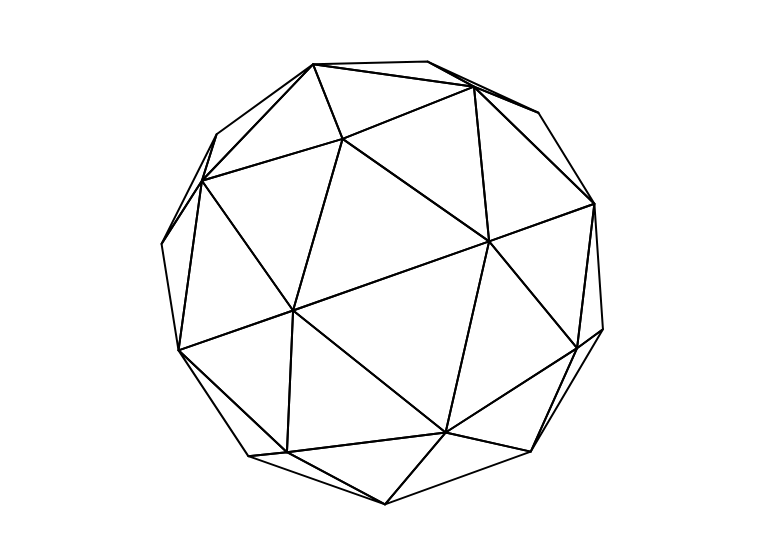
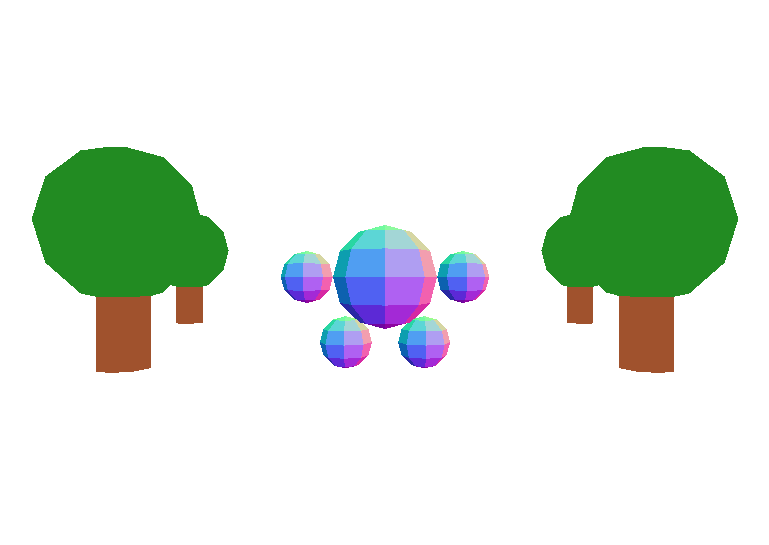
Before and after one commit to madisonpdx/web-ide-3d-game-programming, a plain HTML site: page index.html in a window 1280 px wide. Shown: the part 123-668 px from the top of the page, without its empty margins (255-1024 px from the left). Drawn offline with Linux system fonts and the light colour scheme.

Commit message:
Updated code to go up to parts 4.6 of the book.

```diff
--- a/index.html
+++ b/index.html
@@ -7,47 +7,113 @@
 </head>
 <body>
     <script type="text/javascript" src="js/three.min.js"></script>
-    <script>
+    <script type="text/javascript">
         var camera, scene, renderer;
-        var geometry, material, mesh;
+        var geometry, material, mesh, avatar;
 
         init();
         animate();
 
+        document.addEventListener('keydown', function(event) {
+            var code = event.keyCode;
+
+            if (code == 37) {
+                avatar.position.x = avatar.position.x - 5;
+            }
+
+            if (code == 38) {
+                avatar.position.z = avatar.position.z - 5;
+            }
+
+            if (code == 39) {
+                avatar.position.x = avatar.position.x + 5;
+            }
+
+            if (code == 40) {
+                avatar.position.z = avatar.position.z + 5;
+            }
+
+            if (code == 67) {
+                isCartwheeling = !isCartwheeling;
+            }
+
+            if (code == 70) {
+                isFlipping = !isFlipping;
+            }
+        })
+
         function init() {
             scene = new THREE.Scene();
 
-            var aspect = window.innerWidth / window.innerHeight;
-            camera = new THREE.PerspectiveCamera(75, aspect, 1, 1000);
-            camera.position.z = 500;
+            camera = new THREE.PerspectiveCamera(75, window.innerWidth / window.innerHeight, 1, 10000);
+            camera.position.z = 1000;
             scene.add(camera);
 
-            geometry = new THREE.IcosahedronGeometry(200, 1);
-            material = new THREE.MeshBasicMaterial({
-                color: 0x000000,
-                wireframe: true,
-                wireframeLinewidth: 2
-            });
-
-            mesh = new THREE.Mesh(geometry, material);
-            scene.add(mesh);
-
-            renderer = new THREE.CanvasRenderer();
+            renderer = new THREE.WebGLRenderer();
             renderer.setClearColorHex(0xffffff);
             renderer.setSize(window.innerWidth, window.innerHeight);
+            document.body.appendChild(renderer.domElement);
 
             document.body.style.margin = 0;
             document.body.style.overflow = 'hidden';
-            document.body.appendChild(renderer.domElement);
+
+            var cover = new THREE.MeshNormalMaterial();
+            var body = new THREE.SphereGeometry(100);
+            avatar = new THREE.Mesh(body, cover);
+            scene.add(avatar);
+
+            var hand = new THREE.SphereGeometry(50);
+
+            var rightHand = new THREE.Mesh(hand, cover);
+            rightHand.position.set(-150, 0, 0);
+            avatar.add(rightHand);
+
+            var leftHand = new THREE.Mesh(hand, cover);
+            leftHand.position.set(150, 0, 0);
+            avatar.add(leftHand);
+
+            var foot = new THREE.SphereGeometry(50);
+
+            var rightHand = new THREE.Mesh(hand, cover);
+            rightHand.position.set(-75, -125, 0);
+            avatar.add(rightHand);
+
+            var leftHand = new THREE.Mesh(hand, cover);
+            leftHand.position.set(75, -125, 0);
+            avatar.add(leftHand);
+
+            makeTreeAt(500, 0);
+            makeTreeAt(-500, 0);
+            makeTreeAt(750, -1000);
+            makeTreeAt(-750, -1000);
         }
+
+        var isCartwheeling = false;
+        var isFlipping = false;
 
         function animate() {
             requestAnimationFrame(animate);
 
-            mesh.rotation.x = Date.now() * 0.0005;
-            mesh.rotation.y = Date.now() * 0.001;
+            if (isCartwheeling) {
+                avatar.rotation.z = avatar.rotation.z + 0.05;
+            }
+
+            if (isFlipping) {
+                avatar.rotation.x = avatar.rotation.x + 0.05;
+            }
 
             renderer.render(scene, camera);
+        }
+
+        function makeTreeAt(x, z) {
+            var trunk = new THREE.Mesh(new THREE.CylinderGeometry(50, 50, 200), new THREE.MeshBasicMaterial({ color: 0xA0522D }));
+            var top = new THREE.Mesh(new THREE.SphereGeometry(150), new THREE.MeshBasicMaterial({ color: 0x228B22 }));
+
+            top.position.y = 175;
+            trunk.add(top);
+
+            trunk.position.set(x, -75, z);
+            scene.add(trunk);
         }
     </script>
 </body>
```
